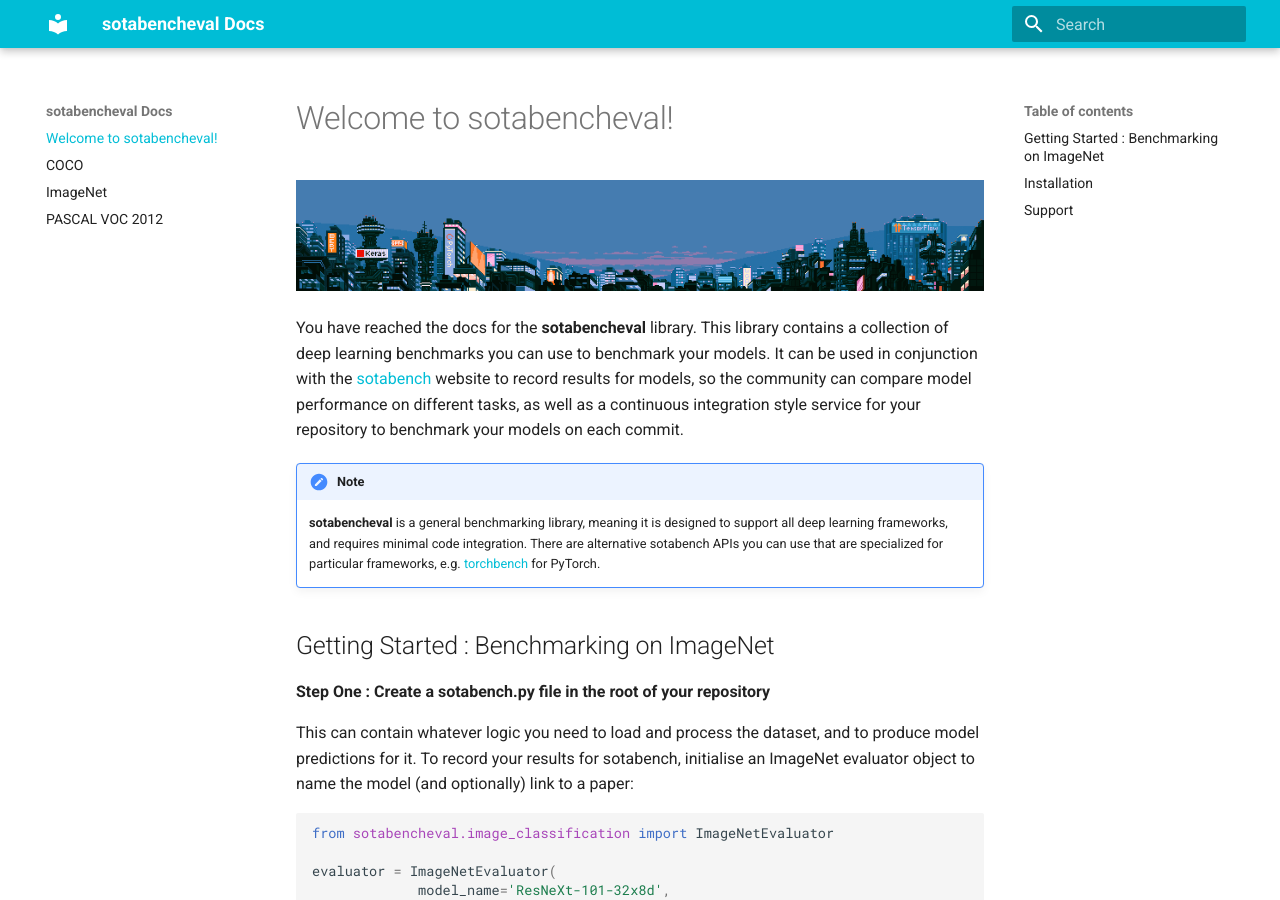
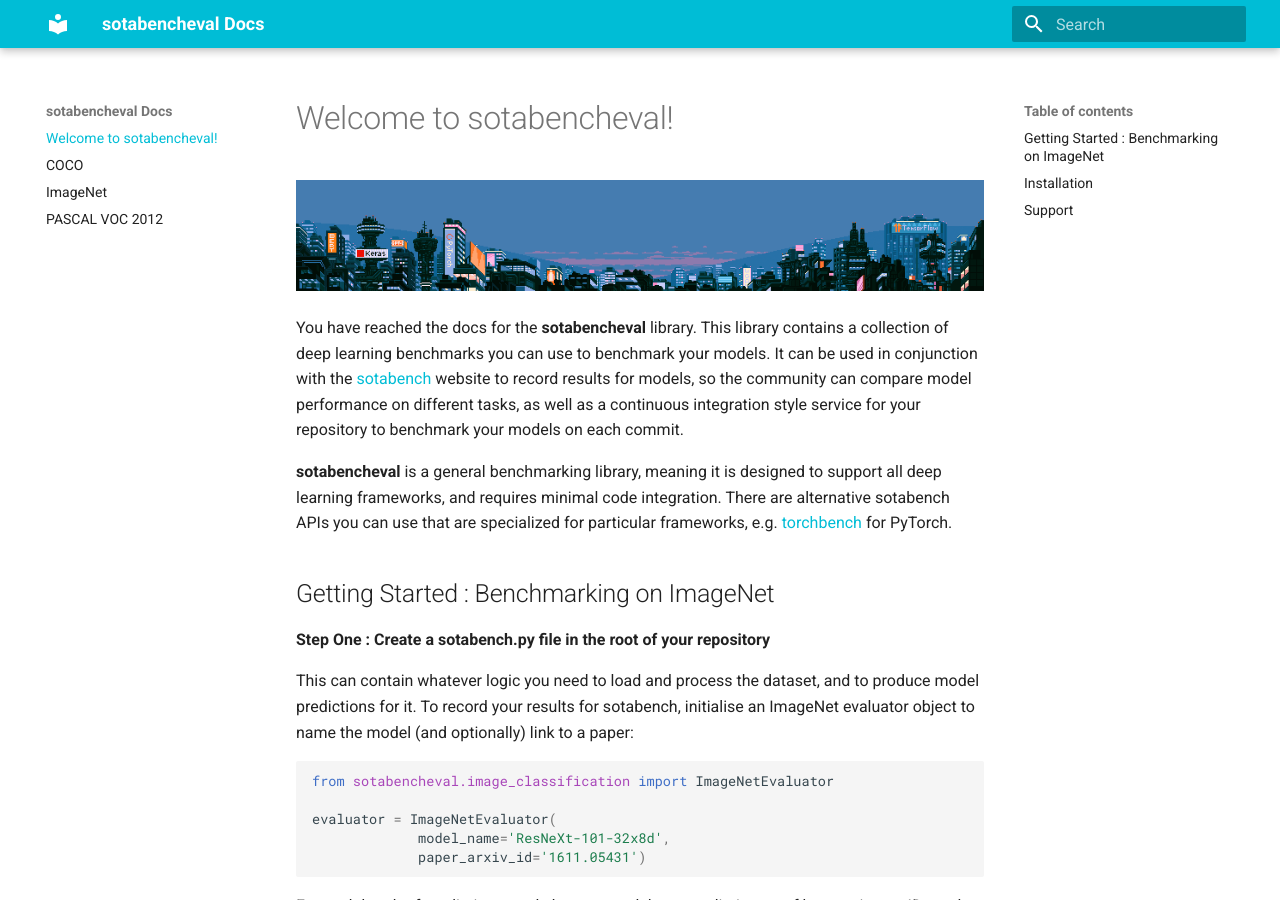
Before and after one commit to paperswithcode/sotabench-eval, an MkDocs documentation site: the page built from docs/docs/index.md, in a window 1280 px wide and 900 px high. Built offline with MkDocs 1.6.1 and Material for MkDocs 9.7.7, drawn with Linux system fonts in a browser that asks for light colours.

Commit message:
No longer a note box

```diff
--- a/docs/docs/index.md
+++ b/docs/docs/index.md
@@ -8,12 +8,9 @@ benchmark your models. It can be used in conjunction with the
 can compare model performance on different tasks, as well as a continuous integration style
 service for your repository to benchmark your models on each commit.
 
-!!! Note
-    **sotabencheval** is a general benchmarking library, meaning it is designed to support all deep learning frameworks,
-    and requires minimal code integration. There are alternative sotabench APIs you can use that are
-    specialized for particular frameworks, e.g. [torchbench](https://github.com/paperswithcode/torchbench) for PyTorch.
-
-
+**sotabencheval** is a general benchmarking library, meaning it is designed to support all deep learning frameworks,
+and requires minimal code integration. There are alternative sotabench APIs you can use that are
+specialized for particular frameworks, e.g. [torchbench](https://github.com/paperswithcode/torchbench) for PyTorch.
 
 
 ## Getting Started : Benchmarking on ImageNet
```
